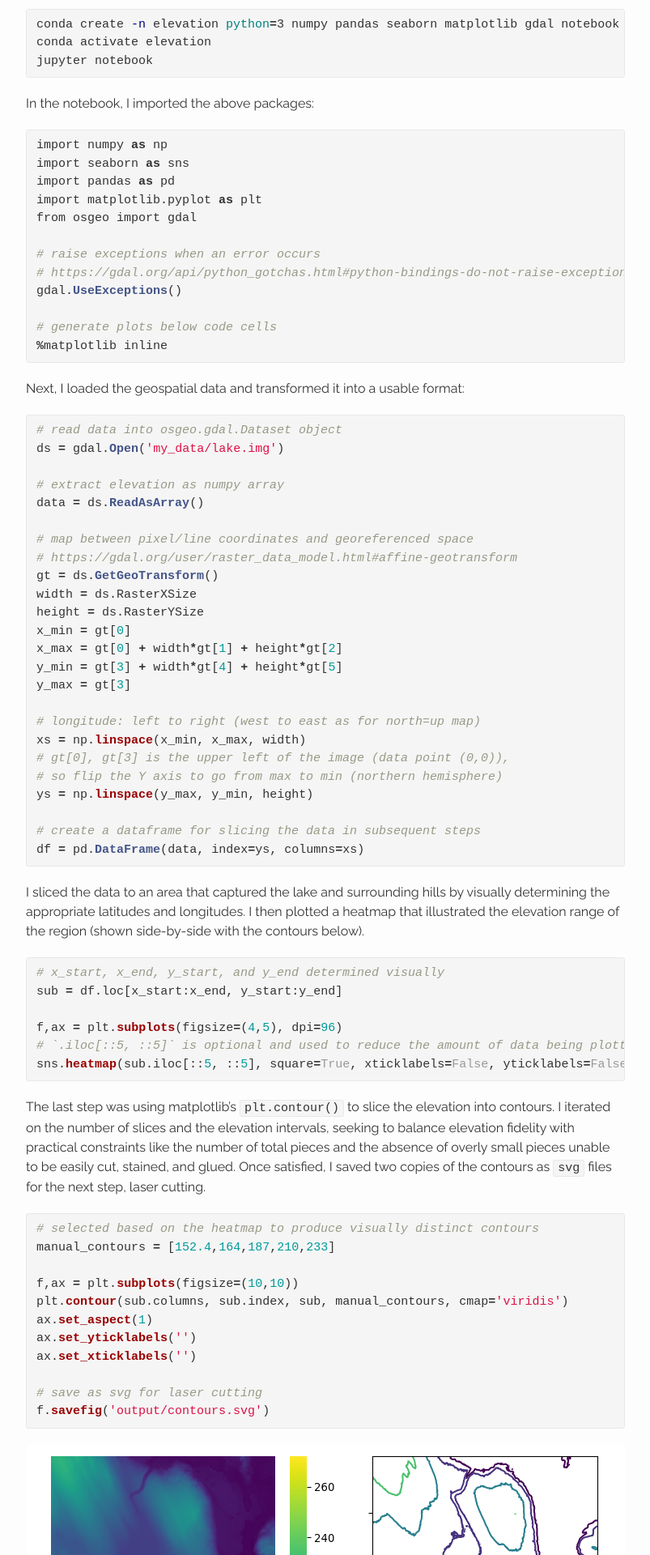
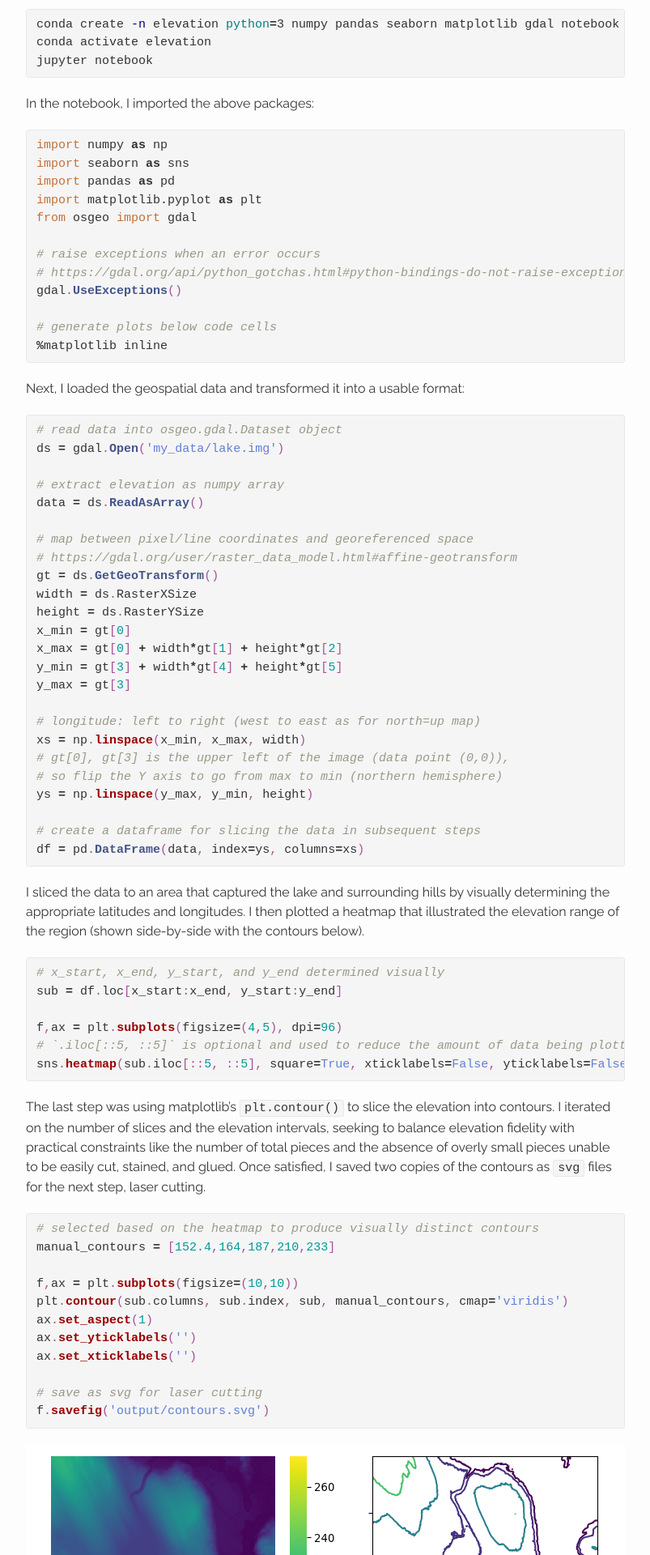
Before and after one commit to dcroote/dcroote.github.io, a Jekyll site: the page built from _posts/2021-05-29-custom-elevation-map.md, in a window 1280 px wide. Shown: the part 1259-3179 px from the top of the page at 81% size, without its empty margins (238-1041 px from the left). Built offline with Jekyll 4.4.1, drawn with Linux system fonts in a browser that asks for light colours.

Commit message:
Update syntax highlighting

```diff
--- a/_sass/_syntax-highlighting.scss
+++ b/_sass/_syntax-highlighting.scss
@@ -28,10 +28,11 @@
     .kc    { font-weight: bold } // Keyword.Constant
     .kd    { font-weight: bold } // Keyword.Declaration
     .kp    { font-weight: bold } // Keyword.Pseudo
+    .kn    { color: #C47038 } // Keyword.Namespace
     .kr    { font-weight: bold } // Keyword.Reserved
     .kt    { color: #458; font-weight: bold } // Keyword.Type
     .m     { color: #099 } // Literal.Number
-    .s     { color: #d14 } // Literal.String
+    .s     { color: #607FD6 } // Literal.String
     .na    { color: #008080 } // Name.Attribute
     .nb    { color: #0086B3 } // Name.Builtin
     .nc    { color: #458; font-weight: bold } // Name.Class
@@ -43,23 +44,24 @@
     .nt    { color: #000080 } // Name.Tag
     .nv    { color: #008080 } // Name.Variable
     .ow    { font-weight: bold } // Operator.Word
+    .p     { color: #A5529A } // Punctuation
     .w     { color: #bbb } // Text.Whitespace
     .mf    { color: #099 } // Literal.Number.Float
     .mh    { color: #099 } // Literal.Number.Hex
     .mi    { color: #099 } // Literal.Number.Integer
     .mo    { color: #099 } // Literal.Number.Oct
-    .sb    { color: #d14 } // Literal.String.Backtick
-    .sc    { color: #d14 } // Literal.String.Char
-    .sd    { color: #d14 } // Literal.String.Doc
-    .s2    { color: #d14 } // Literal.String.Double
-    .se    { color: #d14 } // Literal.String.Escape
-    .sh    { color: #d14 } // Literal.String.Heredoc
-    .si    { color: #d14 } // Literal.String.Interpol
-    .sx    { color: #d14 } // Literal.String.Other
+    .sb    { color: #607FD6 } // Literal.String.Backtick
+    .sc    { color: #607FD6 } // Literal.String.Char
+    .sd    { color: #607FD6 } // Literal.String.Doc
+    .s2    { color: #607FD6 } // Literal.String.Double
+    .se    { color: #607FD6 } // Literal.String.Escape
+    .sh    { color: #607FD6 } // Literal.String.Heredoc
+    .si    { color: #607FD6 } // Literal.String.Interpol
+    .sx    { color: #607FD6 } // Literal.String.Other
     .sr    { color: #009926 } // Literal.String.Regex
-    .s1    { color: #d14 } // Literal.String.Single
+    .s1    { color: #607FD6 } // Literal.String.Single
     .ss    { color: #990073 } // Literal.String.Symbol
-    .bp    { color: #999 } // Name.Builtin.Pseudo
+    .bp    { color: #607FD6 } // Name.Builtin.Pseudo
     .vc    { color: #008080 } // Name.Variable.Class
     .vg    { color: #008080 } // Name.Variable.Global
     .vi    { color: #008080 } // Name.Variable.Instance
```
